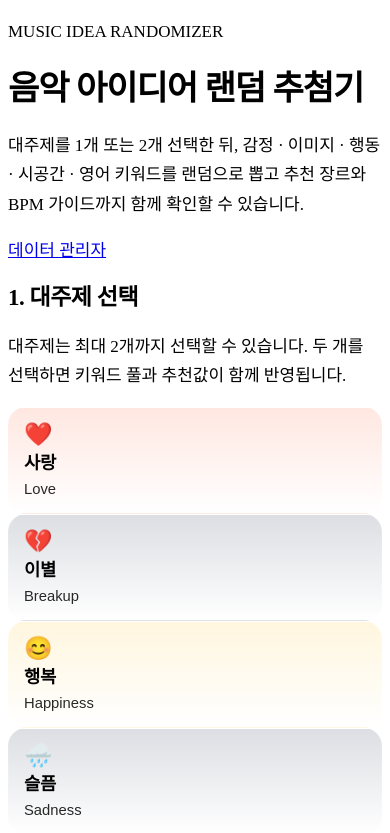
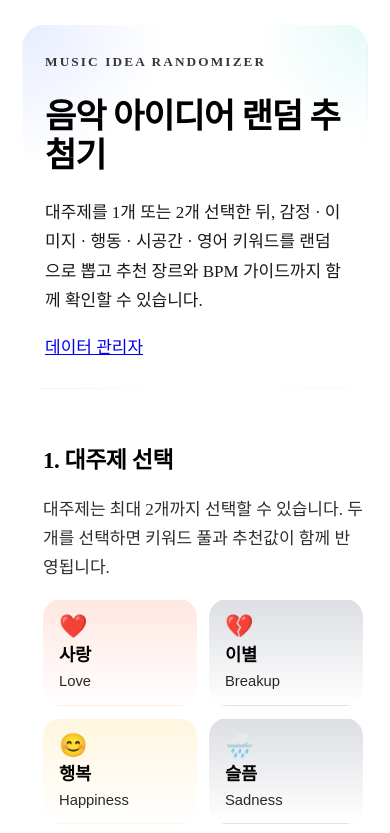
Before and after one commit to ppage-del/Keyword_generator, a plain HTML site: page index.html in a window 390 px wide. Shown: the top 833 px of the page. Drawn offline with Linux system fonts and the light colour scheme.

Commit message:
Update style.css

```diff
--- a/style.css
+++ b/style.css
@@ -529,3 +529,118 @@ select {
     flex: 1 1 calc(50% - 4px);
   }
 }
+
+
+.site-shell {
+  width: min(1440px, calc(100% - 28px));
+  margin: 24px auto 48px;
+}
+
+.hero {
+  margin-bottom: 18px;
+  padding: 26px 22px;
+  border-radius: 24px;
+  border: 1px solid rgba(255,255,255,0.08);
+  background:
+    radial-gradient(circle at top left, rgba(124,156,255,0.18), transparent 28%),
+    radial-gradient(circle at top right, rgba(47,213,196,0.12), transparent 22%),
+    rgba(255,255,255,0.04);
+}
+
+.hero__eyebrow {
+  margin: 0 0 10px;
+  font-size: 0.78rem;
+  font-weight: 800;
+  letter-spacing: 0.16em;
+  opacity: 0.78;
+}
+
+.hero__desc {
+  max-width: 860px;
+  opacity: 0.9;
+}
+
+.hero__nav {
+  display: flex;
+  gap: 10px;
+  flex-wrap: wrap;
+  margin-top: 18px;
+}
+
+.page-layout {
+  display: grid;
+  gap: 18px;
+}
+
+.panel {
+  padding: 20px;
+  border-radius: 22px;
+  border: 1px solid rgba(255,255,255,0.08);
+  background: rgba(255,255,255,0.04);
+}
+
+.panel__header {
+  display: flex;
+  justify-content: space-between;
+  gap: 14px;
+  align-items: flex-start;
+  margin-bottom: 16px;
+}
+
+.panel__desc {
+  margin: 8px 0 0;
+  opacity: 0.82;
+}
+
+.section-subtitle {
+  margin: 0 0 12px;
+}
+
+.theme-grid {
+  display: grid;
+  grid-template-columns: repeat(auto-fit, minmax(150px, 1fr));
+  gap: 12px;
+}
+
+.selected-themes-view {
+  margin-bottom: 16px;
+}
+
+.card-grid {
+  display: grid;
+  gap: 14px;
+}
+
+.keyword-results-grid {
+  grid-template-columns: repeat(auto-fit, minmax(240px, 1fr));
+}
+
+.recommend-grid {
+  grid-template-columns: repeat(auto-fit, minmax(260px, 1fr));
+}
+
+.theme-rec-grid {
+  grid-template-columns: repeat(auto-fit, minmax(320px, 1fr));
+}
+
+.recommend-layout {
+  display: grid;
+  gap: 18px;
+  grid-template-columns: 1fr 1fr;
+}
+
+.history-grid {
+  display: grid;
+  gap: 12px;
+  grid-template-columns: repeat(auto-fit, minmax(260px, 1fr));
+}
+
+@media (max-width: 860px) {
+  .recommend-layout {
+    grid-template-columns: 1fr;
+  }
+
+  .panel__header {
+    flex-direction: column;
+  }
+}
```
